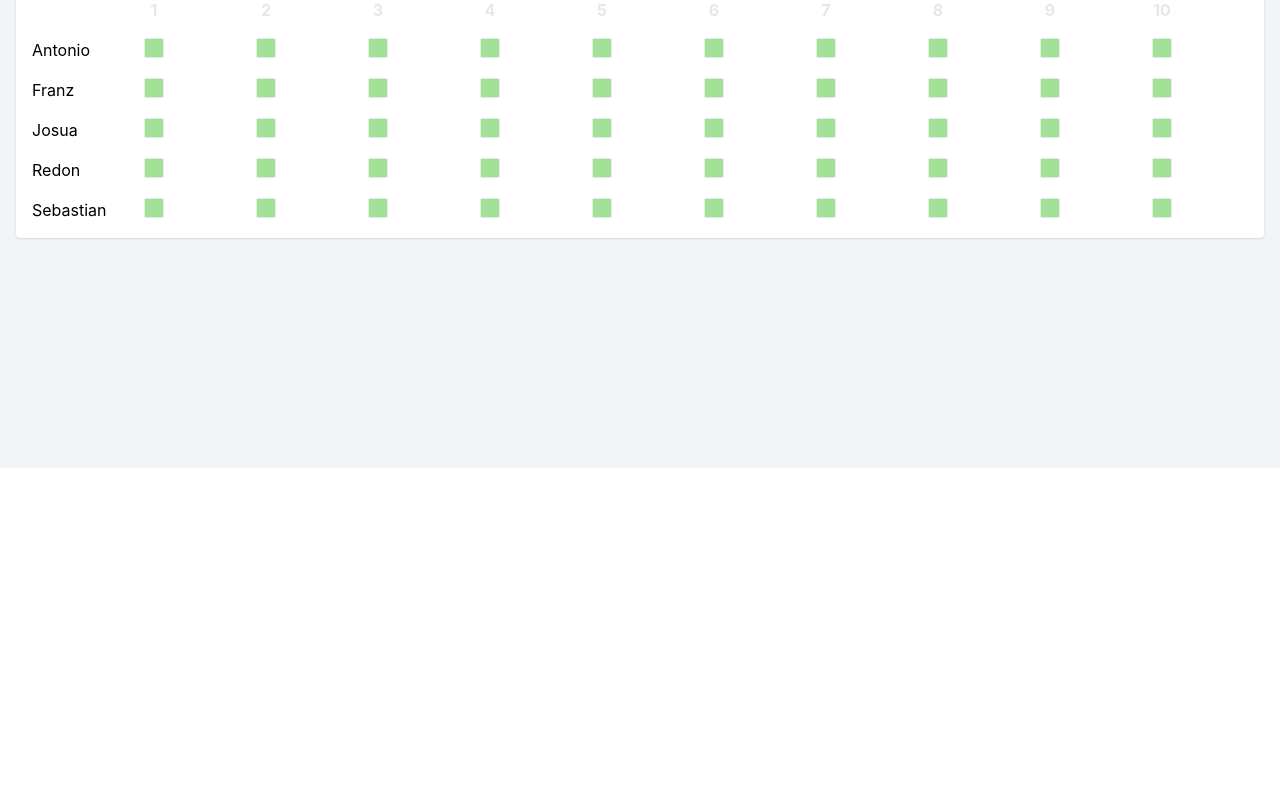
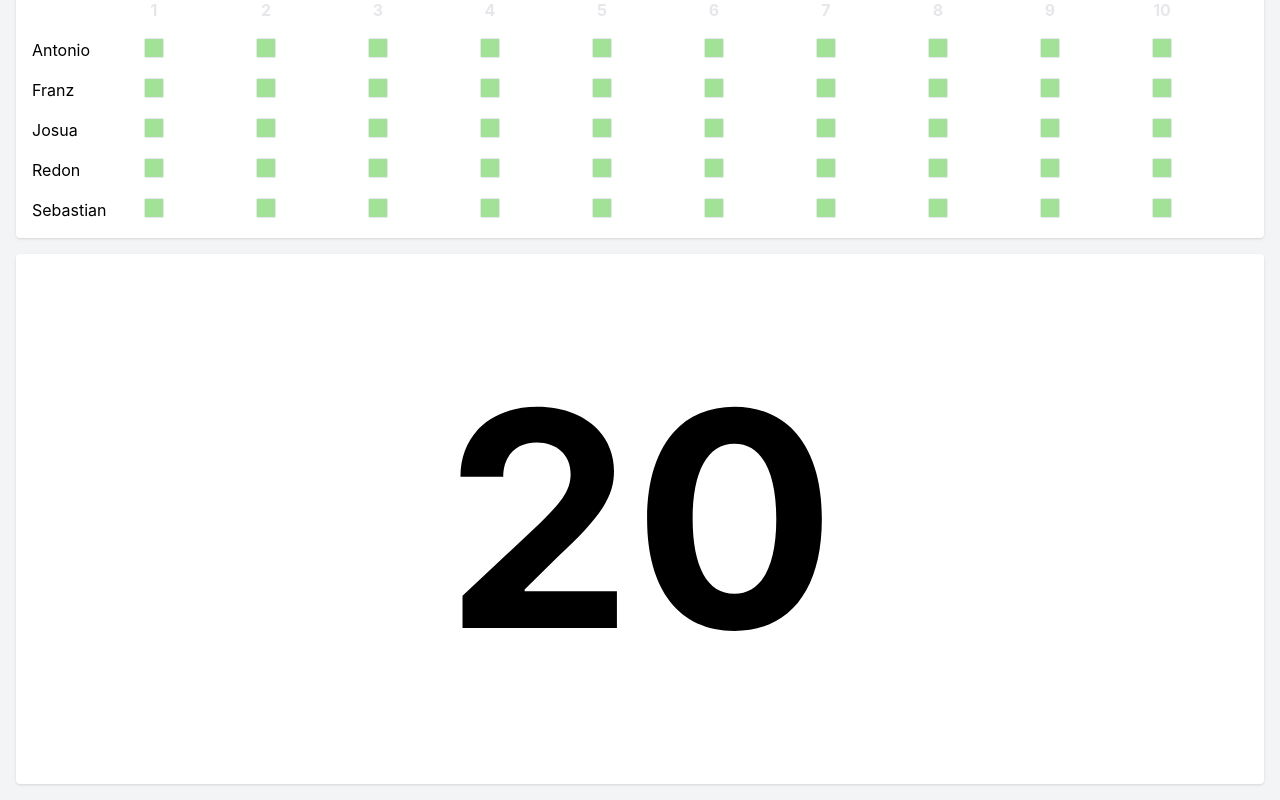
Before and after one commit to styla/md-calculator, a React (Create React App) app: page / in a window 1280 px wide. Shown: the part 332-1132 px from the top of the page. Before the commit the page ends 800 px from the top, so only its background shows below. Built offline with nearby package versions, Linux system fonts and the light colour scheme.

Commit message:
initial fully working version

```diff
--- a/src/App.tsx
+++ b/src/App.tsx
@@ -1,14 +1,25 @@
-import { ChangeEvent, ChangeEventHandler, useEffect, useState } from 'react';
+import { useEffect, useState } from 'react';
 import './App.css';
 import { SingleLine } from './components/SingleLine';
 import { TagField } from './components/TagField';
 import useTag from './hooks/useDeveloper';
 import { AvailabilityData, DevRow } from './types/types';
 
-function generateAvailability(rows: number): AvailabilityData {
+const generateAvailability = (rows: number): AvailabilityData => {
   return Array.from({ length: rows }, () => Array(10).fill(1) as DevRow);
 }
 
+const getScore = (availability: AvailabilityData) => {
+  let score = 0;
+
+  availability.forEach( (singleRow) => {
+    singleRow.forEach( (singleColumn) => {
+      score = score + singleColumn;
+    })
+  })
+
+  return score;
+};
 
 function App() {
   const { developers, handleAddDeveloper, handleRemoveDeveloper } = useTag();
@@ -47,6 +58,16 @@ function App() {
 
   // eslint-disable-next-line react-hooks/exhaustive-deps
   }, [developers] )
+
+
+  const possibleTotalScore = developers.length * 10;
+
+  const score = getScore(availability);
+
+
+  const calcBudget = ( score * mdBudget ) / possibleTotalScore;
+
+  const budgetWithCarryover = calcBudget - carryOver;
 
   return (
     <div className="min-h-screen bg-gray-100">
@@ -99,7 +120,7 @@ function App() {
               <div key={-1} className=""></div>
               {Array.from({ length: 10 }, (_, index) => (
                 <div key={index}>
-                <span className='font-bold text-gray-200 w-5 block text-center'>{ index + 1 }</span>
+                  <span className='font-bold text-gray-200 w-5 block text-center cursor-pointer'>{ index + 1 }</span>
                 </div>
               ))}
             </div>
@@ -116,6 +137,12 @@ function App() {
             } ) }
           </div>
         </div>
+
+        <div className="max-w-7xl mx-auto flex gap-4 mt-4">
+          <div className="w-full bg-white p-10 shadow rounded text-center font-bold">
+            <span style={ { fontSize: '300px' } }>{ Math.round(budgetWithCarryover * 2) / 2 }</span>
+          </div>
+        </div>
       </main>
     </div>
   );
--- a/src/components/SingleLine.tsx
+++ b/src/components/SingleLine.tsx
@@ -53,15 +53,8 @@ export const SingleLine = ({ name, availability, devIndex, setAvailability }: TL
     }
 
     const newArray = getNewArray();
-    console.log("🟡 KOSEDEBUG: handleClick -> newArray", newArray)
-
 
     setAvailability(newArray);
-
-
-
-
-
 
   }
 
@@ -70,7 +63,7 @@ export const SingleLine = ({ name, availability, devIndex, setAvailability }: TL
     <div className="flex flex-col mt-4">
       <div className="grid grid-cols-11 gap-4">
         <div key={-1} className="">
-            { name }
+            <span className="cursor-pointer">{ name }</span>
         </div>
         {Array.from({ length: 10 }, (_, index) => {
 
@@ -79,7 +72,7 @@ export const SingleLine = ({ name, availability, devIndex, setAvailability }: TL
           return (
             <div key={index}>
               <div
-                className="border-solid border border-gray-200 w-5 h-5 rounded-sm"
+                className="border-solid border border-gray-200 w-5 h-5 rounded-sm cursor-pointer"
                 style={ { background: getFill(specificAvailability) } }
                 onClick={ () => handleClick(index) }
               />
```
Lines whose indentation alone changed are shown as unchanged.
